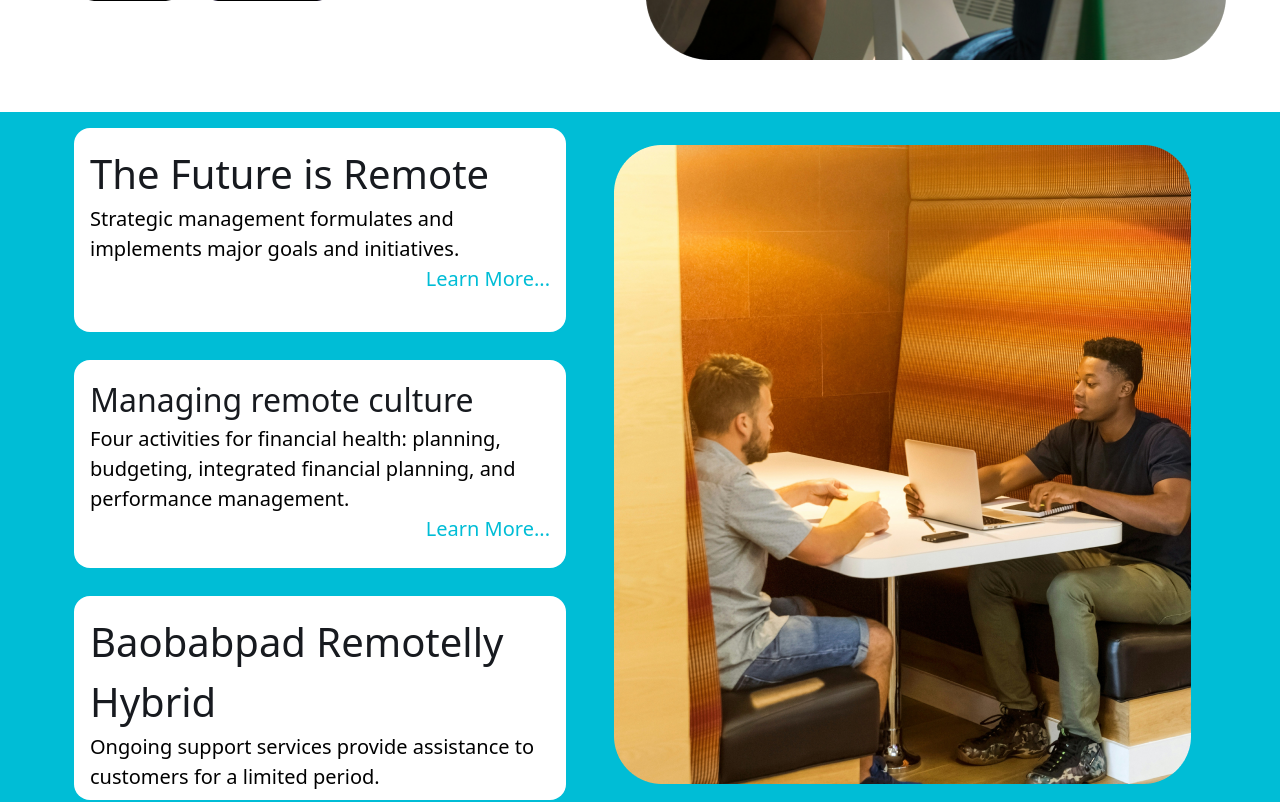
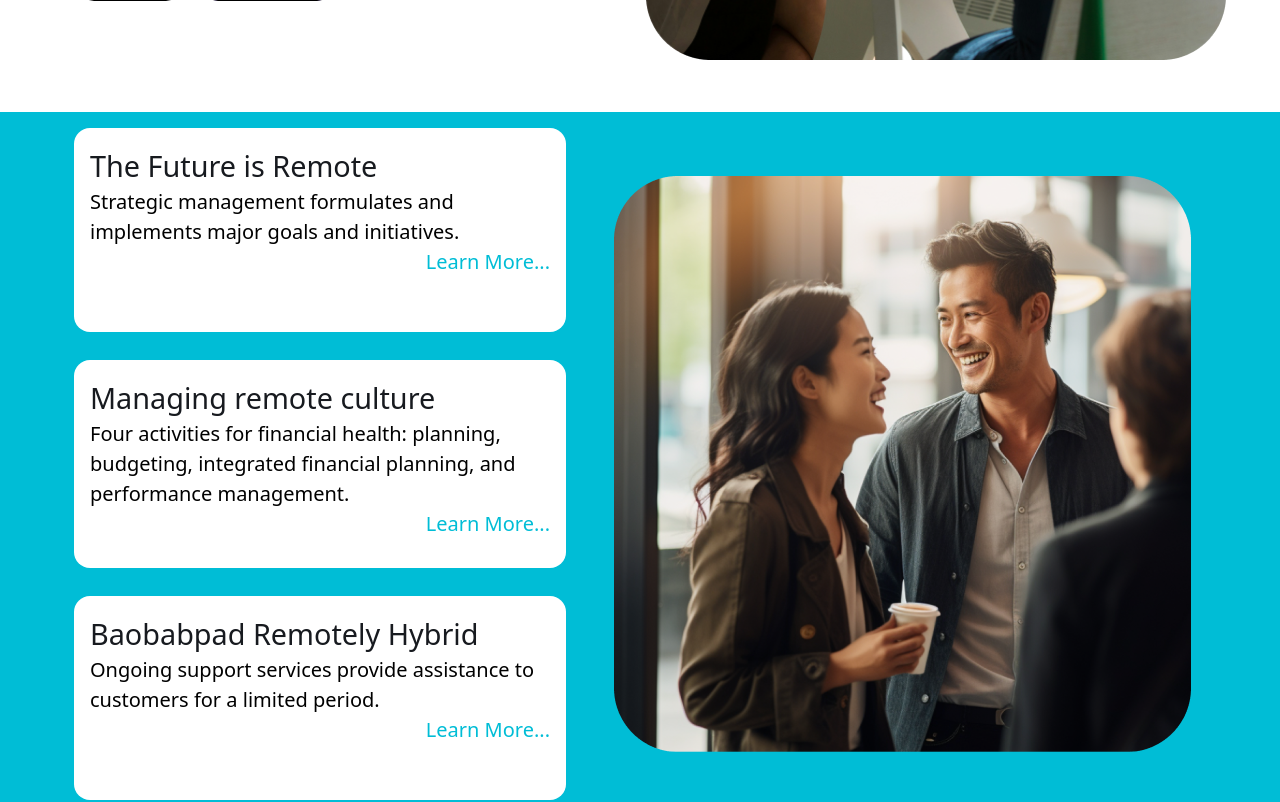
Before and after one commit to baobabpad-pilot/baobabpad_frontend_v0, a Next.js app: page /Remote in a window 1280 px wide. Shown: the part 1320-2122 px from the top of the page. Built offline with nearby package versions, Linux system fonts and the light colour scheme.

Commit message:
added content to remote page

```diff
--- /dev/null
+++ b/src/components/remote_sections/Baobabpad_Remote_Hybrid.tsx
@@ -0,0 +1,31 @@
+import React from 'react'
+
+const Baobabpad_Remote_Hybrid = () => {
+  return (
+    <div className="px-4 py-4 flex flex-col gap-8 bg-[url('/introduction-solution-image.png')] bg-cover bg-center relative text-white bg-white bg-opacity-50 backdrop-blur-5 text-base">
+    <div className="absolute top-0 left-0 right-0 bottom-0 bg-gray-200 opacity-30 z-10"></div>
+    <div className="bg-black  bg-opacity-75 p-4 rounded-lg">
+        <p>
+        Handling Remote-Hybrid Culture: Juggling Face-to-Face and Online Work
+The adoption of a remote-hybrid work model, in which workers alternate between working from home and the office, brings with it both new opportunities and challenges for managing the culture of the organization. Deliberate measures are needed to maintain diversity, engagement, and productivity while balancing the needs of both in-person and remote personnel. Here are some essential strategies for successfully leading a remote-hybrid culture.
+
+
+
+
+
+        </p>
+        <ul><li>	Fair Communication</li>
+                <li>Foster Inclusion</li>
+                <li>Building Accountability </li>
+                <li>Promote Well-being</li>
+                <li>Collaboration</li>
+
+</ul>
+
+        </div>
+        </div>
+
+  )
+}
+
+export default Baobabpad_Remote_Hybrid
--- /dev/null
+++ b/src/components/remote_sections/Future_is_Remote.tsx
@@ -0,0 +1,19 @@
+import React from 'react'
+
+const Future_is_Remote = () => {
+  return (
+    <div className="px-4 py-4 flex flex-col gap-8 bg-[url('/introduction-solution-image.png')] bg-cover bg-center relative text-white bg-white bg-opacity-50 backdrop-blur-5 text-base">
+    <div className="absolute top-0 left-0 right-0 bottom-0 bg-gray-200 opacity-30 z-10"></div>
+    <div className="bg-black  bg-opacity-75 p-4 rounded-lg">
+        <p>The era of remote has been occasioned by the rapid technological advancement and the global connectivity. the concept of remote work has shifted from a niche alternative to a mainstream movement. Many employers doubted the productivity and reliability of remote employees, and traditional office culture dominated the corporate landscape. However, the necessity of remote work during the pandemic demonstrated its feasibility and, in many cases, its advantages.</p>
+
+        <p>As remote work continues to evolve, so too will the concept of workspaces. Hybrid models, where employees split their time between remote work and the office, are becoming increasingly popular. Companies are redesigning office spaces to accommodate flexible work arrangements, focusing on collaboration zones rather than traditional desk setups.</p>
+
+        <p>The rise of co-working spaces offers remote workers a sense of community and access to professional environments without committing to a single office. These spaces provide the flexibility to work remotely while still benefiting from networking opportunities and a structured work setting.</p>
+        </div>
+        </div>
+
+  )
+}
+
+export default Future_is_Remote
--- /dev/null
+++ b/src/components/remote_sections/Managing_Remote.tsx
@@ -0,0 +1,21 @@
+import React from 'react'
+
+const Managing_Remote = () => {
+  return (
+    <div className="px-4 py-4 flex flex-col gap-8 bg-[url('/introduction-solution-image.png')] bg-cover bg-center relative text-white bg-white bg-opacity-50 backdrop-blur-5 text-base">
+    <div className="absolute top-0 left-0 right-0 bottom-0 bg-gray-200 opacity-30 z-10"></div>
+    <div className="bg-black  bg-opacity-75 p-4 rounded-lg">
+        <p>
+        Managing Remote As remote work becomes a permanent fixture in the modern workplace, managing and nurturing a strong company culture remotely has become a critical challenge for leaders. A thriving remote culture can lead to higher employee satisfaction, improved productivity, and a more cohesive team. Here are key strategies for managing remote culture effectively.
+        </p>
+
+        <p>
+        Managing remote culture requires intentionality and a proactive approach to communication, trust-building, connection, well-being, alignment, and collaboration. By focusing on these key areas, leaders can create a remote work environment that is engaging, productive, and cohesive. As remote work continues to evolve, companies that successfully manage their remote culture will be better positioned to attract and retain top talent, drive innovation, and achieve their goals.
+        </p>
+
+    </div>
+    </div>
+  )
+}
+
+export default Managing_Remote
--- a/src/pages/Remote.tsx
+++ b/src/pages/Remote.tsx
@@ -3,11 +3,15 @@ import Layout from "@/components/Layout";
 import Reviews from "@/components/Reviews/Reviews";
 import SolutionNavbar from "@/components/SolutionsNavbar/SolutionNavbar";
 import Features from "@/components/features/Features";
+import Future_is_Remote from "@/components/remote_sections/Future_is_Remote";
+import Managing_Remote from "@/components/remote_sections/Managing_Remote";
 import Link from "next/link";
 import { useRouter } from "next/router";
 import { features } from "process";
 import React, { useState } from "react";
 import Slider from "react-slick";
+import Baobabpad from "./Baobabpad";
+import Baobabpad_Remote_Hybrid from "@/components/remote_sections/Baobabpad_Remote_Hybrid";
 
 const Remote = () => {
   interface SolutionsLinks {
@@ -110,7 +114,13 @@ const Remote = () => {
   ];
 
 
+  const [componentVisible, setComponentVisible] = useState(null);
 
+
+  const handleClick = (event:any, componentName:any) => {
+    event.preventDefault();
+    setComponentVisible(componentName);
+  };
 
 
 
@@ -180,43 +190,69 @@ const Remote = () => {
         <section className="flex mt-1 flex-col md:flex-row bg-[#00BDD6] flex-wrap justify-center items-center">
           <div className="flex flex-col p-4 text-white items-start justify-center gap-y-7 gap-x-12 text-[1.25rem] max-w-full md:max-w-[50%]">
             <div className="sm:w-100% w-[30.75rem] h-[12.75rem] bg-white rounded-[1rem] flex flex-col text-black p-4 text-[#171A1F]">
-              <span className="text-[#171A1F] font-[500] text-[2.5rem]">
+              <span className="text-[#171A1F] font-[500] text-[1.8rem]">
                 The Future is Remote
               </span>
               <span className="">
               Strategic management formulates and implements major goals and initiatives.
               </span>
               <div className="w-[100%] flex justify-end">
-                <span className="text-[#00BDD6]">Learn More... </span>
+              <a
+                  href="#"
+                  onClick={(event) => handleClick(event, "Future is Remote")}
+                  className="text-[#00BDD6] cursor-pointer"
+                >
+                  Learn More...
+                </a>
               </div>
             </div>
             <div className="sm:w-100% w-[30.75rem] h-[13rem] bg-white rounded-[1rem] flex flex-col text-black p-4 text-[#171A1F]">
-              <span className="text-[#171A1F] font-[500] text-[2rem]">
+              <span className="text-[#171A1F] font-[500] text-[1.8rem]">
               Managing  remote culture
               </span>
               <span className="">
               Four activities for financial health: planning, budgeting, integrated financial planning, and performance management.
               </span>
               <div className="w-[100%] flex justify-end">
-                <span className="text-[#00BDD6]">Learn More... </span>
+              <a
+                  href="#"
+                  onClick={(event) => handleClick(event, "Managing Remote Culture")}
+                  className="text-[#00BDD6] cursor-pointer"
+                >
+                  Learn More...
+                </a>
               </div>
             </div>
             <div className="sm:w-100% w-[30.75rem] h-[12.75rem] bg-white rounded-[1rem] flex flex-col text-black p-4 text-[#171A1F]">
-              <span className="text-[#171A1F] font-[500] text-[2.5rem]">
-              Baobabpad Remotelly Hybrid
+              <span className="text-[#171A1F] font-[500] text-[1.8rem]">
+              Baobabpad Remotely Hybrid
               </span>
               <span className="">
                Ongoing support services provide assistance to customers for a limited period.
               </span>
               <div className="w-[100%]  flex justify-end">
-                <span className="text-[#00BDD6]">Learn More... </span>
+              <a
+                  href="#"
+                  onClick={(event) => handleClick(event, "Baobabpad Remotely Hybrid")}
+                  className="text-[#00BDD6] cursor-pointer"
+                >
+                  Learn More...
+                </a>
               </div>
             </div>
           </div>
+          <div
+            className="w-full md:w-[50%] md:h-[50%] flex justify-center p-5"
+            id="right-sub-section"
+          >
+            {componentVisible === "Managing Remote Culture" && <Managing_Remote />}
+            {componentVisible === "Future is Remote" && <Future_is_Remote/>}
+            {componentVisible === "Baobabpad Remotely Hybrid" && <Baobabpad_Remote_Hybrid />}
+            {!componentVisible && (
+              <img src="/introduction-solution-image.png" alt="a guy smiling" />
+            )}
+          </div>
 
-          <div className="w-full md:w-[50%] md:h-[50%] flex justify-center p-5">
-            <img src="/remote_second_image.png" alt="a guy smiling" />
-          </div>
         </section>
 
         <section className="flex flex-col md:flex-row items-center justify-center flex-wrap p-12 ">
```
